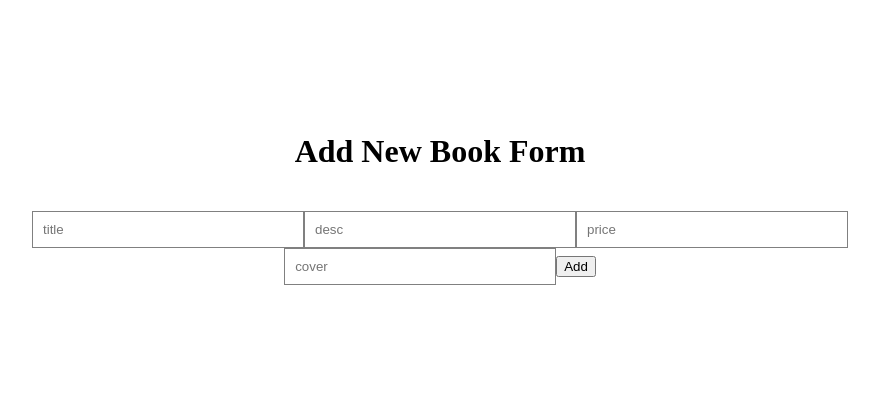
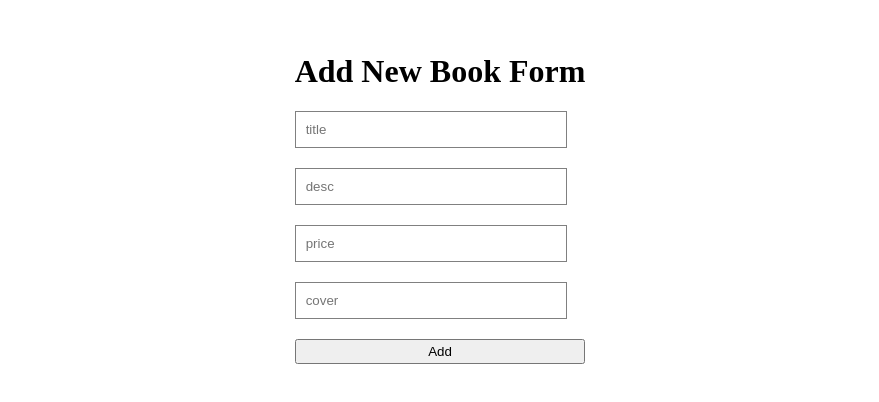
Before and after one commit to FIDELIS-TUWEI/Book-Store, a React (Vite) app in the folder client/: page /add in a window 1280 px wide. Shown: the part 210-612 px from the top of the page, without its empty margins (200-1079 px from the left). Built offline with nearby package versions, Linux system fonts and the light colour scheme.

Commit message:
logic to update book form and UI styling

```diff
--- a/client/src/pages/Add.jsx
+++ b/client/src/pages/Add.jsx
@@ -29,15 +29,15 @@ const Add = () => {
   };
 
   return (
-    <div className="form">
+    <div>
       <h1>Add New Book Form</h1>
-      <form>
+      <form className="form">
         <input type="text" placeholder="title" onChange={handleChange} name="title" />
         <input type="text" placeholder="desc" onChange={handleChange} name="desc" />
         <input type="number" placeholder="price" onChange={handleChange} name="price" />
         <input type="text" placeholder="cover" onChange={handleChange} name="cover" />
 
-        <button onClick={handleClick}>Add</button>
+        <button onClick={handleClick} className="add-btn">Add</button>
       </form>
     </div>
   )
```
